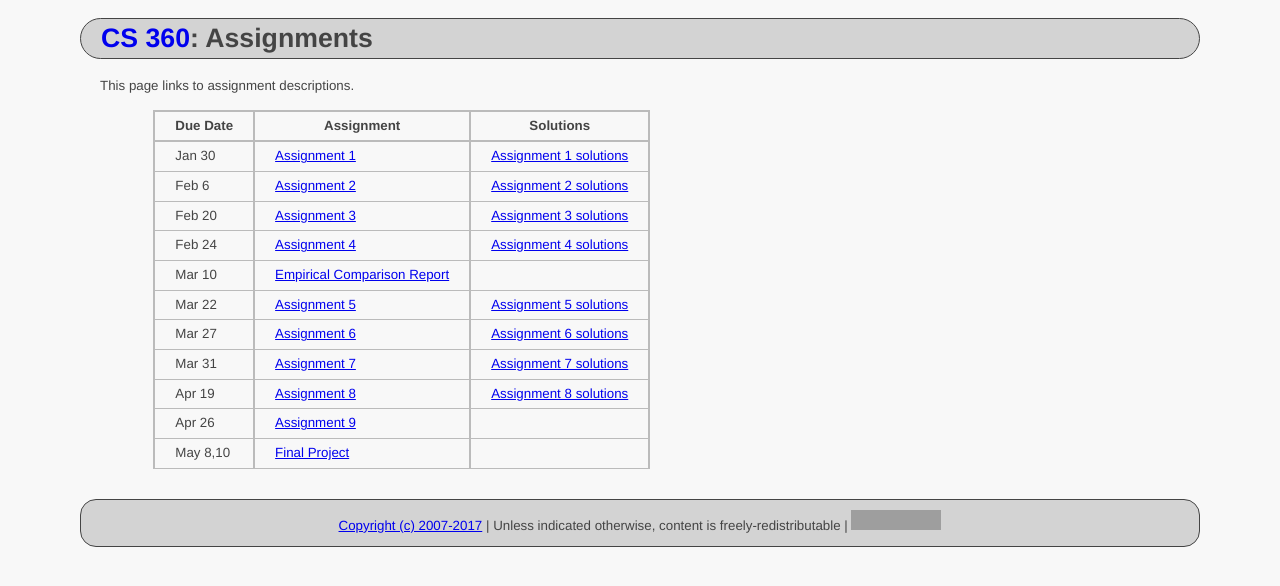
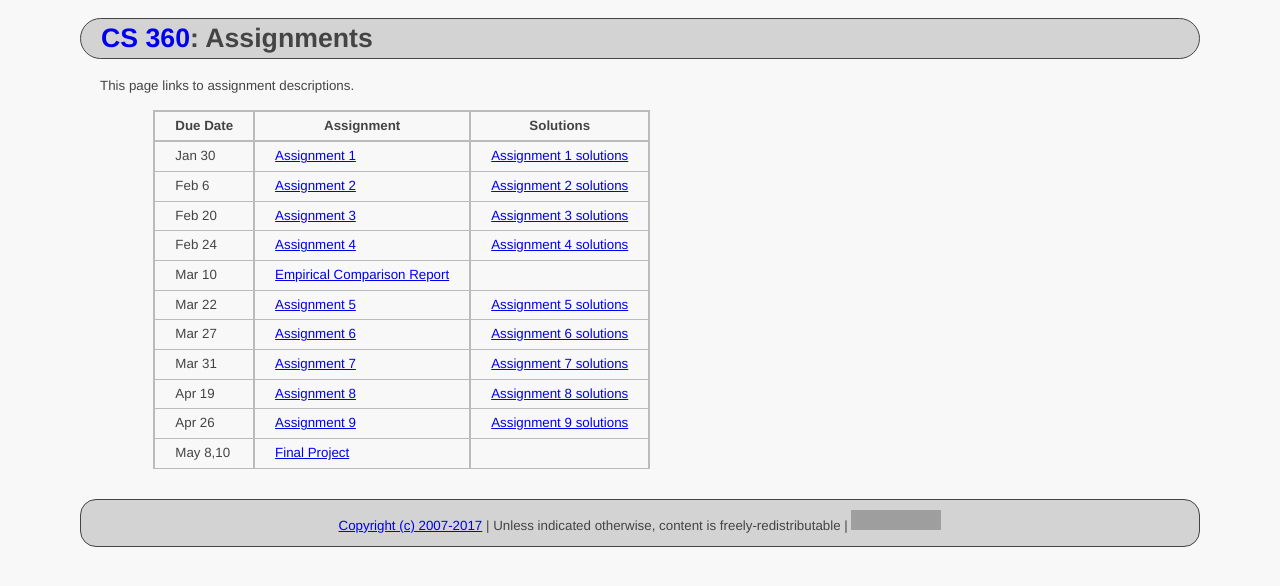
Before and after one commit to ycpcs/cs360-spring2017, a Jekyll site: the page built from assign/index.md, in a window 1280 px wide. Shown: the top 586 px of the page. Built offline with Jekyll 4.4.1, drawn with Linux system fonts in a browser that asks for light colours; grey boxes are pictures that could not be loaded.

Commit message:
add assign 9 sol
add assign 9 sol

```diff
--- a/assign/index.md
+++ b/assign/index.md
@@ -16,5 +16,5 @@ This page links to assignment descriptions.
 > Mar 27   | [Assignment 6](../assign/assign06.html)                  | [Assignment 6 solutions](../assign/sol/assign06sol.pdf) |
 > Mar 31   | [Assignment 7](../assign/assign07.html)                  | [Assignment 7 solutions](../assign/sol/assign07sol.pdf) |
 > Apr 19   | [Assignment 8](../assign/assign08.html)                  | [Assignment 8 solutions](../assign/sol/assign08sol.pdf) |
-> Apr 26   | [Assignment 9](../assign/assign09.html)                  | <!-- [Assignment 9 solutions](../assign/sol/assign09sol.pdf) --> |
+> Apr 26   | [Assignment 9](../assign/assign09.html)                  | [Assignment 9 solutions](../assign/sol/assign09sol.pdf) |
 > May 8,10 | [Final Project](../assign/finalproj.html)                |           |
```
Also changed, not shown: 1 other file.
